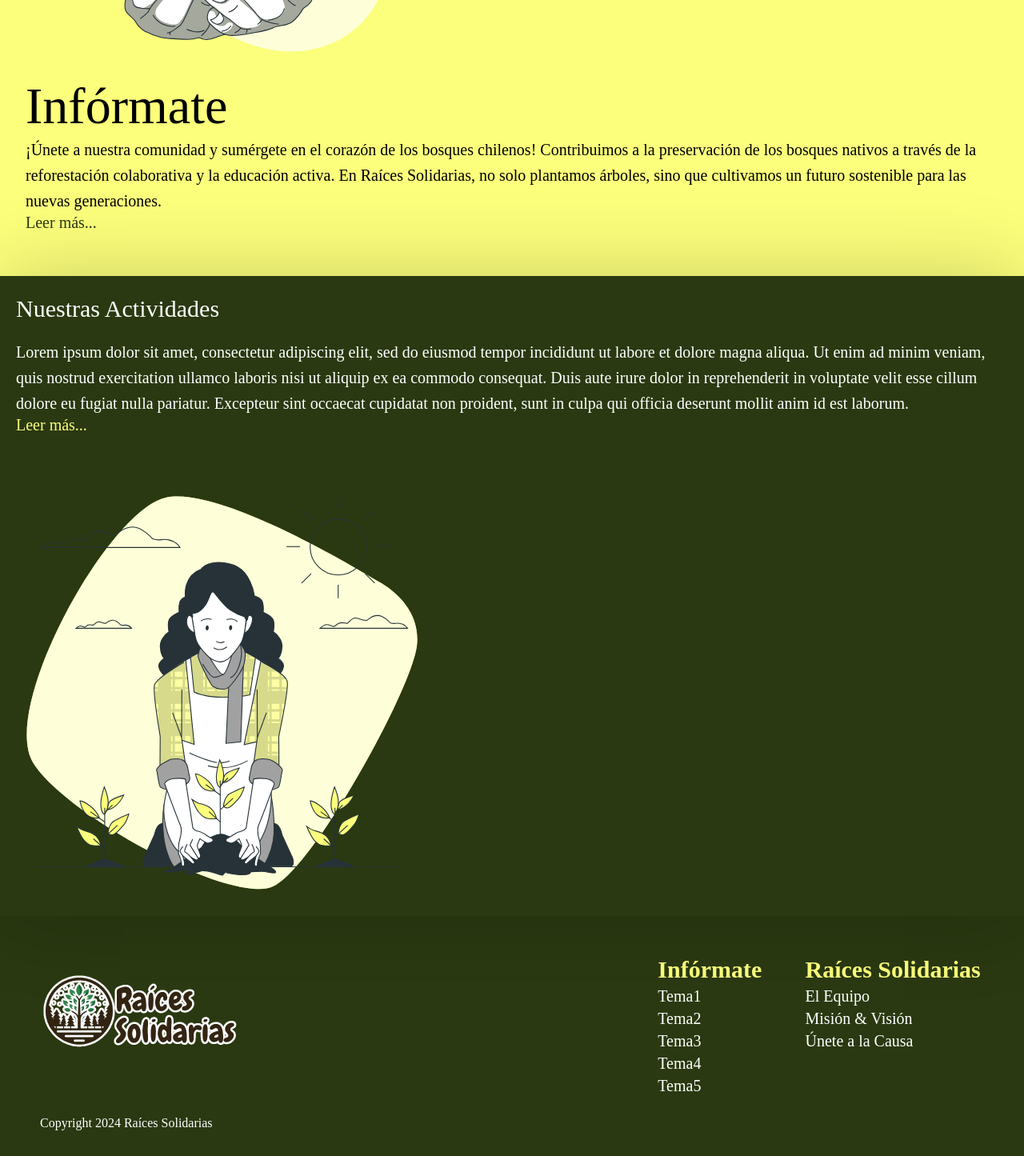
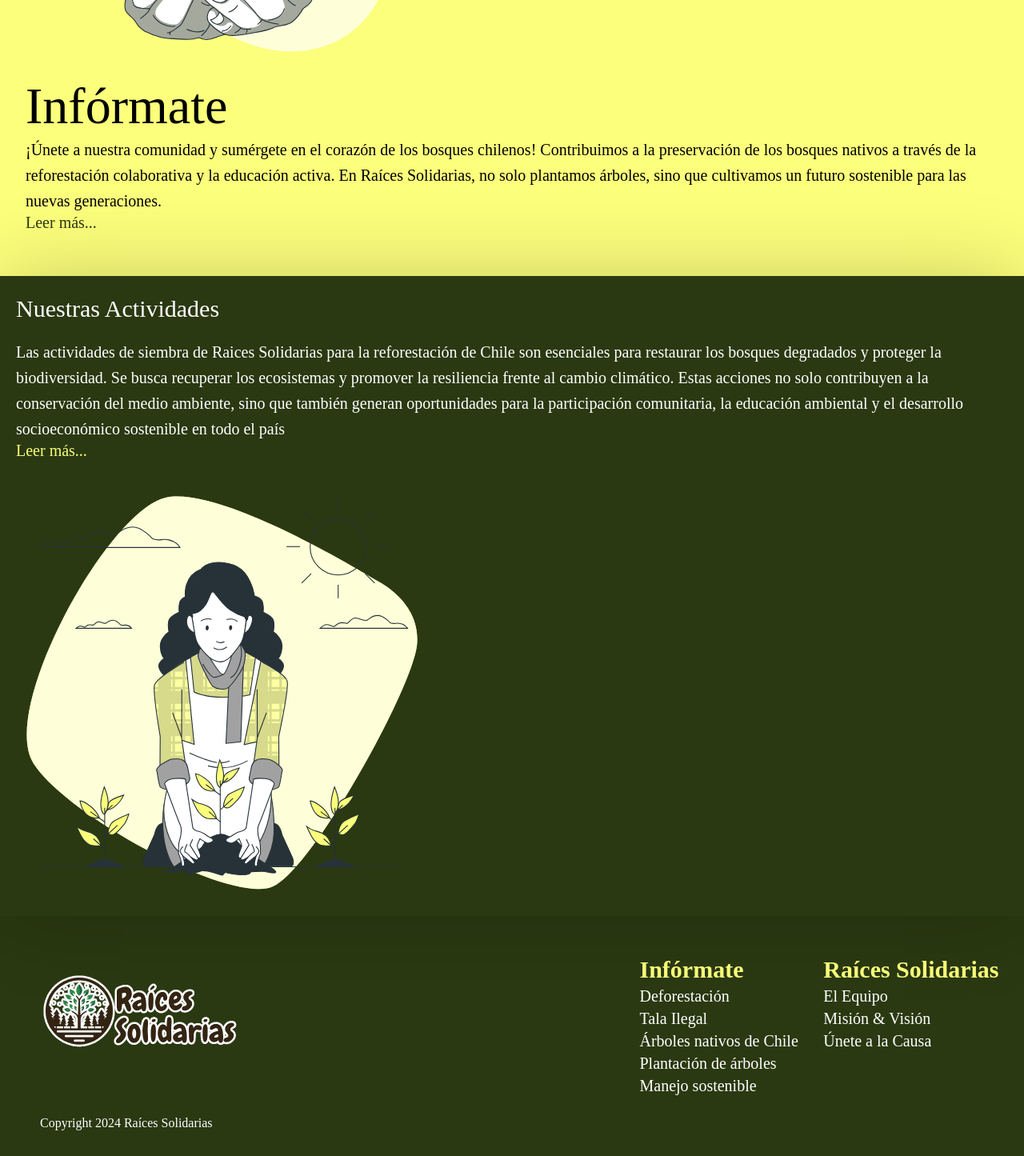
Before and after one commit to TaloCav/RaicesSolidarias, a React (Vite) app in the folder frontend/Raices Solidarias/: page / in a window 1280 px wide. Shown: the part 2059-3504 px from the top of the page at 80% size. Built offline with nearby package versions, Linux system fonts and the light colour scheme; the HTML template or start-up script is replaced by a standard one.

Commit message:
Ajuste de info en home, footer y agregué informacion

```diff
--- a/frontend/Raices Solidarias/src/Pages/Home/Home.jsx
+++ b/frontend/Raices Solidarias/src/Pages/Home/Home.jsx
@@ -72,13 +72,7 @@ function Home() {
           <section id="nuestrasActividadesHref">
             <h2 id="#3">Nuestras Actividades</h2>
             <p>
-              Lorem ipsum dolor sit amet, consectetur adipiscing elit, sed do
-              eiusmod tempor incididunt ut labore et dolore magna aliqua. Ut
-              enim ad minim veniam, quis nostrud exercitation ullamco laboris
-              nisi ut aliquip ex ea commodo consequat. Duis aute irure dolor in
-              reprehenderit in voluptate velit esse cillum dolore eu fugiat
-              nulla pariatur. Excepteur sint occaecat cupidatat non proident,
-              sunt in culpa qui officia deserunt mollit anim id est laborum.
+            Las actividades de siembra de Raices Solidarias para la reforestación de Chile son esenciales para restaurar los bosques degradados y proteger la biodiversidad. Se busca recuperar los ecosistemas y promover la resiliencia frente al cambio climático. Estas acciones no solo contribuyen a la conservación del medio ambiente, sino que también generan oportunidades para la participación comunitaria, la educación ambiental y el desarrollo socioeconómico sostenible en todo el país
             </p>
           </section>
           <a className="textHref" href="/actividades">
--- a/frontend/Raices Solidarias/src/Pages/Informacion/Informacion.jsx
+++ b/frontend/Raices Solidarias/src/Pages/Informacion/Informacion.jsx
@@ -111,7 +111,7 @@ function Informacion() {
 							{openTab === "informacion1" ? (
 								<>
 									<p className="text-info">
-										1 . Causas de la deforestación: Las principales causas de la
+									    Las principales causas de la
 										deforestación en Chile incluyen la expansión de la
 										agricultura, la ganadería, la silvicultura comercial, la
 										minería, los incendios forestales y la urbanización. Estas
@@ -119,7 +119,7 @@ function Informacion() {
 										vegetación natural en diversas regiones del país.
 									</p>
 									<p className="text-info">
-										2. Impacto ambiental: La deforestación tiene impactos
+										La deforestación tiene impactos
 										ambientales negativos. La pérdida de bosques disminuye la
 										biodiversidad ya que muchos ecosistemas y especies dependen
 										de los bosques para su supervivencia. Además, los bosques
@@ -130,27 +130,13 @@ function Informacion() {
 										de la tierra y la pérdida de hábitats naturales.
 									</p>
 									<p className="text-info">
-										3. Políticas y regulaciones: Chile cuenta con leyes y
-										regulaciones destinadas a proteger los bosques y prevenir la
-										deforestación. La Ley de Bosque Nativo y el Sistema Nacional
-										de Áreas Silvestres Protegidas del Estado son algunos de los
-										mecanismos legales utilizados para conservar los bosques y
-										regular su uso. Sin embargo, la implementación y el
-										cumplimiento de estas regulaciones puede ser un desafío.
+
 									</p>
 									<p className="text-info">
-										4. Iniciativas de conservación y restauración: En respuesta
-										a la deforestación, se han desarrollado diversas iniciativas
-										de conservación y restauración en Chile. Estos programas
-										buscan proteger áreas naturales, promover la reforestación y
-										restaurar ecosistemas degradados. También se fomenta la
-										educación ambiental y la conciencia sobre la importancia de
-										los bosques.
+
 									</p>
 									<p className="text-info">
-										La protección y gestión sostenible de los bosques son
-										fundamentales para garantizar la salud del medio ambiente y
-										el bienestar de las comunidades locales.
+
 									</p>
 								</>
 							) : (
@@ -159,28 +145,28 @@ function Informacion() {
 						</>
 						<>
 							{openTab === "informacion2" ? (
-								<p className="text-info">gente</p>
+								<p className="text-info">A pesar de los esfuerzos del gobierno, la tala ilegal ha sido un problema importante en Chile durante varias décadas, causando una variedad de problemas ambientales, sociales y económicos. Según el Banco Mundial, la tala ilegal en los bosques nativos de Chile destruyó 11.368 hectáreas de tierra entre 2013 y 2019; y generó 1,2 millones de m3 de madera extraída ilegalmente, lo que provocó deforestación, pérdida de biodiversidad, degradación ambiental y aumento de la violencia. Las regiones del sur del país, como La Araucanía y Biobío, se encuentran entre las más afectadas por las actividades de tala ilegal. En mayo de 2022, el gobierno declaró estado de emergencia en la región de La Araucanía y en las provincias de Arauco y Biobío dentro de la región del Biobío.</p>
 							) : (
 								<></>
 							)}
 						</>
 						<>
 							{openTab === "informacion3" ? (
-								<p className="text-info">del yutu</p>
+								<p className="text-info">Chile es hogar de una rica diversidad de árboles nativos que han evolucionado y prosperado en sus diversos ecosistemas a lo largo de milenios. Desde los imponentes alerces y araucarias en el sur hasta los cactos y algarrobos en el árido norte, la flora nativa chilena es única y variada. Estos árboles no solo son una parte integral de los paisajes chilenos, sino que también desempeñan un papel crucial en la conservación del suelo, la protección de la biodiversidad y la regulación del clima. Además, muchas de estas especies nativas tienen una profunda importancia cultural para las comunidades indígenas, que las han valorado y protegido a lo largo de generaciones como parte de su patrimonio y conexión con la tierra.</p>
 							) : (
 								<></>
 							)}
 						</>
 						<>
 							{openTab === "informacion4" ? (
-								<p className="text-info">como</p>
+								<p className="text-info">La plantación de árboles es una actividad fundamental para la restauración y preservación de los ecosistemas en todo el mundo. Más allá de embellecer el paisaje, la siembra de árboles desempeña un papel crucial en la mitigación del cambio climático al absorber dióxido de carbono de la atmósfera, proporcionar hábitats para la vida silvestre y proteger el suelo contra la erosión. Además, la plantación de árboles contribuye a mejorar la calidad del aire y el agua, así como a promover la salud y el bienestar humano al crear espacios verdes para el recreo y la contemplación. Esta práctica no solo tiene beneficios ambientales tangibles, sino que también fomenta el sentido de responsabilidad ambiental y la conexión con la naturaleza en las comunidades locales y a nivel global.</p>
 							) : (
 								<></>
 							)}
 						</>
 						<>
 							{openTab === "informacion5" ? (
-								<p className="text-info">estamos?</p>
+								<p className="text-info">El manejo sostenible del bosque nativo en Chile es una prioridad para la conservación de la biodiversidad y el mantenimiento de los servicios ecosistémicos. A través de prácticas de gestión forestal que equilibran la conservación con el uso racional de los recursos, se busca proteger la integridad de los bosques nativos y garantizar su capacidad para sostener la vida silvestre, regular el ciclo del agua y proporcionar otros beneficios ambientales clave. Esto implica adoptar enfoques participativos e integradores que involucren a comunidades locales, científicos, empresas y entidades gubernamentales en la toma de decisiones que promuevan la conservación a largo plazo</p>
 							) : (
 								<></>
 							)}
--- a/frontend/Raices Solidarias/src/Pages/Informacion/informacion.css
+++ b/frontend/Raices Solidarias/src/Pages/Informacion/informacion.css
@@ -148,6 +148,13 @@ button {
   left: 60%;
   top: 20%;
 }
+.text-info{
+  padding: 30px;
+  color: black;
+  font-family: "Abhaya Libre";
+  font-style: normal;
+  font-weight: 500;
+}
 
 /* responsive */
 
--- a/frontend/Raices Solidarias/src/components/Footer/Footer.jsx
+++ b/frontend/Raices Solidarias/src/components/Footer/Footer.jsx
@@ -16,19 +16,19 @@ function Footer() {
             <h2 className="titulo-footer">Infórmate</h2>
             <ul className="nav-footer">
               <Link className="linkFooter" to="/informacion">
-                <li>Tema1</li>
+                <li>Deforestación</li>
               </Link>
               <Link className="linkFooter" to="/informacion">
-                <li>Tema2</li>
+                <li>Tala Ilegal</li>
               </Link>
               <Link className="linkFooter" to="/informacion">
-                <li>Tema3</li>
+                <li>Árboles nativos de Chile</li>
               </Link>
               <Link className="linkFooter" to="/informacion">
-                <li>Tema4</li>
+                <li>Plantación de árboles</li>
               </Link>
               <Link className="linkFooter" to="/informacion">
-                <li>Tema5</li>
+                <li>Manejo sostenible</li>
               </Link>
             </ul>
           </div>
```
Also changed, not shown: 1 other file (tests, documents, lock files or other folders).
